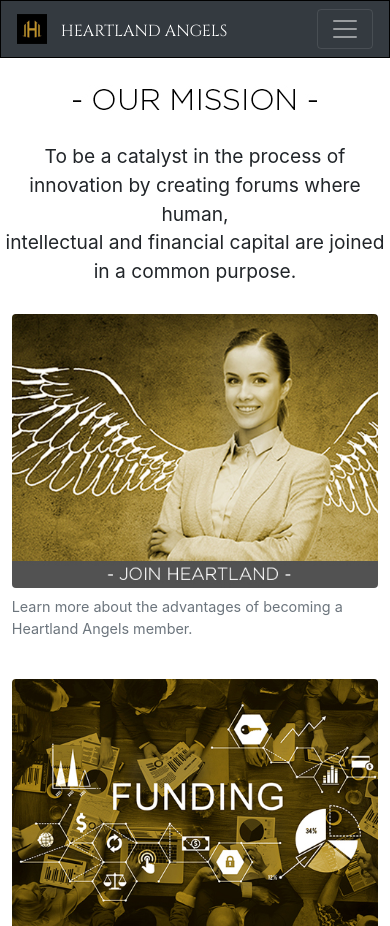
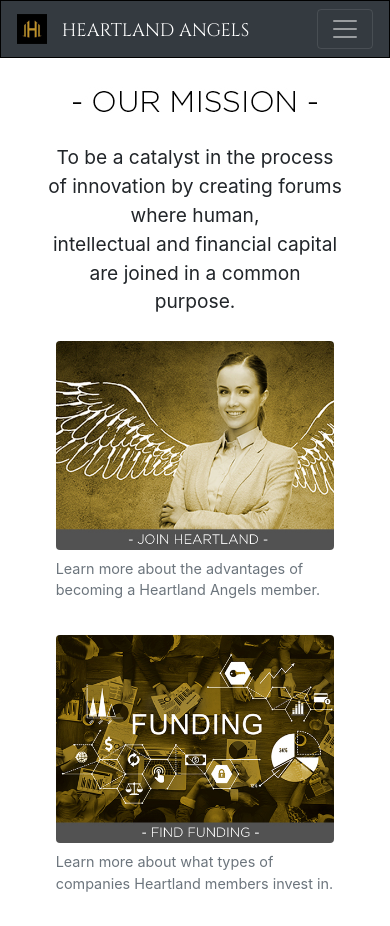
Before and after one commit to sunxinpeng1994/heartlandangels, a plain HTML site: page index.html in a window 390 px wide. Shown: the top 926 px of the page. Drawn offline with nearby package versions, Linux system fonts and the light colour scheme.

Commit message:
index img max-width 500px

```diff
--- a/css/main.css
+++ b/css/main.css
@@ -149,7 +149,7 @@ p{
 @media only screen and (max-width: 800px) {
     .pageTitle, .article{
         margin:auto;
-        width:70%;
+        width:80%;
         padding:2%;
         /* border:1px solid; */
     }
@@ -160,7 +160,7 @@ p{
 
         font-family: 'Cinzel', serif;
         padding:0.5em;
-        font-size: 0.8em;
+        font-size: 0.9em;
     }
 
   }
--- a/index.html
+++ b/index.html
@@ -28,7 +28,7 @@
     <body>
         <div id="headerNavBar"></div>
 
-        <div id="content">
+        <div id="content" class="article">
             <div id="primary" class="mx-auto">
                 <div>
                     <p class="" id="primary-content" style="font-size:1.2em">
@@ -41,15 +41,15 @@
 
             </div>
             <div id="secondary">
-                    <figure class="figure">
+                    <figure class="figure" style="max-width:500px" >
                         <a href="./joinUs.html">
-                            <img src="./img/joinHeartlandangels.jpg" class="figure-img img-fluid rounded" alt="">
+                            <img  src="./img/joinHeartlandangels.jpg" class="figure-img img-fluid rounded" alt="">
                             <figcaption class="figure-caption text-left">Learn more about the advantages of becoming a Heartland Angels member.</figcaption>
                         </a>
 
 
                     </figure>
-                    <figure class="figure">
+                    <figure class="figure" style="max-width:500px" >
                         <a href="./fundingFind.html">
                             <img src="./img/findFunding.jpg" class="figure-img img-fluid rounded" alt="">
                             <figcaption class="figure-caption text-left">Learn more about what types of companies Heartland members invest in.</figcaption>
```
Also changed, not shown: joinUs.html (+1 -1 lines).
